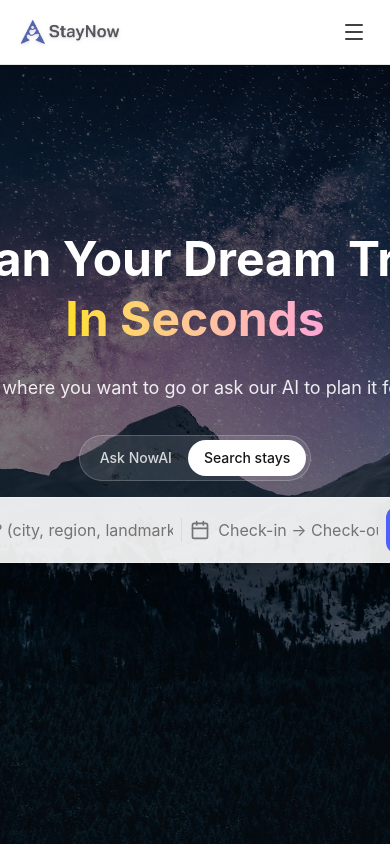
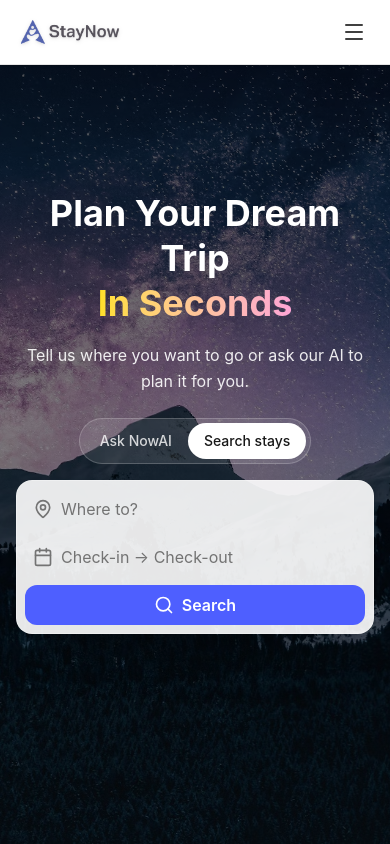
Before and after one commit to mangeshkchauhan/staynow-homepage-demo, a React (Vite) app: page / in a window 390 px wide. Both pictures are taken after typing "Sample" into the empty fields and a click on the button "Search stays". Shown: the top 844 px of the page. Built offline with nearby package versions, Linux system fonts and the light colour scheme.

Commit message:
Update HeroSection component layout and styles; adjust text sizes, padding, and input container to improve responsiveness and prevent layout shifts

```diff
--- a/src/components/HeroSection.tsx
+++ b/src/components/HeroSection.tsx
@@ -25,17 +25,17 @@ export default function HeroSection() {
 			{/* Overlay for readability */}
 			<div className="absolute inset-0 bg-linear-to-b from-black/70 via-black/50 to-black/40" />
 
-			<div className="relative max-w-5xl mx-auto px-4 sm:px-6 lg:px-8 py-12 text-center">
+			<div className="relative max-w-5xl mx-auto px-4 sm:px-6 lg:px-8 pt-20 sm:pt-24 pb-12 text-center">
 				{/* Hero Content */}
-				<div className="mb-8">
-					<h1 className="text-5xl md:text-7xl font-bold text-white mb-6 leading-tight">
+				<div className="mb-6 sm:mb-8">
+					<h1 className="text-4xl sm:text-5xl md:text-7xl font-bold text-white mb-4 sm:mb-6 leading-tight">
 						Plan Your Dream Trip
 						<br />
 						<span className="bg-linear-to-r from-yellow-300 to-pink-300 bg-clip-text text-transparent">
 							In Seconds
 						</span>
 					</h1>
-					<p className="text-lg md:text-xl text-white/90 max-w-3xl mx-auto mb-8 leading-relaxed">
+					<p className="text-base sm:text-lg md:text-xl text-white/90 max-w-3xl mx-auto mb-6 sm:mb-8 leading-relaxed">
 						Tell us where you want to go or ask our AI to plan it for you.
 					</p>
 				</div>
@@ -68,21 +68,22 @@ export default function HeroSection() {
 					</div>
 				</div>
 
-				{/* Inputs */}
+				{/* Inputs - Fixed height container to prevent layout shift */}
+				<div className="min-h-[200px] sm:min-h-[120px] flex items-start">
 					{mode === "ai" ? (
-					<div className="max-w-3xl mx-auto">
-						<div className="flex items-center gap-2 bg-white/90 rounded-2xl p-2 pl-4 border border-white/30 shadow-2xl">
-							<MapPin className="w-5 h-5 text-neutral-500" />
+						<div className="max-w-3xl mx-auto w-full">
+							<div className="flex items-center gap-2 bg-white/90 rounded-2xl p-2 pl-3 sm:pl-4 border border-white/30 shadow-2xl">
+								<MapPin className="w-5 h-5 text-neutral-500 shrink-0" />
 								<input
 									type="text"
 									value={query}
 									onChange={(e) => setQuery(e.target.value)}
 									placeholder="Try: 5 days in Tokyo in April"
-								className="flex-1 bg-transparent outline-none text-neutral-900 placeholder-neutral-500 py-3"
+									className="flex-1 bg-transparent outline-none text-neutral-900 placeholder-neutral-500 py-2 sm:py-3"
 								/>
 								<button
 									type="button"
-								className="inline-flex items-center gap-2 px-4 py-3 rounded-xl bg-linear-to-r from-pink-500 to-violet-600 text-white font-semibold hover:opacity-95"
+									className="inline-flex items-center gap-2 px-3 py-2 sm:px-4 sm:py-3 rounded-xl bg-linear-to-r from-pink-500 to-violet-600 text-white font-semibold hover:opacity-95 whitespace-nowrap"
 								>
 									<Search className="w-5 h-5" />
 									Plan trip
@@ -113,28 +114,39 @@ export default function HeroSection() {
 							</div>
 						</div>
 					) : (
-					<div className="max-w-3xl mx-auto">
-						<div className="flex items-center gap-2 bg-white/90 rounded-2xl p-2 pl-4 border border-white/30 shadow-2xl">
-							<MapPin className="w-5 h-5 text-neutral-500" />
+						<div className="max-w-3xl mx-auto w-full">
+							<div className="flex flex-col sm:flex-row sm:items-center gap-2 bg-white/90 rounded-2xl p-2 border border-white/30 shadow-2xl">
+								{/* Destination input */}
+								<div className="flex items-center gap-2 flex-1 pl-2">
+									<MapPin className="w-5 h-5 text-neutral-500 shrink-0" />
 									<input
 										type="text"
 										value={destination}
 										onChange={(e) => setDestination(e.target.value)}
-								placeholder="Where to? (city, region, landmark)"
-								className="flex-1 min-w-0 bg-transparent outline-none text-neutral-900 placeholder-neutral-500 py-3"
+										placeholder="Where to?"
+										className="flex-1 min-w-0 bg-transparent outline-none text-neutral-900 placeholder-neutral-500 py-2 sm:py-3"
 									/>
-							<span className="h-6 w-px bg-neutral-300/70" />
-							<Calendar className="w-5 h-5 text-neutral-500" />
+								</div>
+
+								{/* Separator - hidden on mobile */}
+								<span className="hidden sm:block h-6 w-px bg-neutral-300/70" />
+
+								{/* Date input */}
+								<div className="flex items-center gap-2 sm:flex-1 pl-2 sm:pl-0">
+									<Calendar className="w-5 h-5 text-neutral-500 shrink-0" />
 									<input
 										type="text"
 										value={dateRange}
 										onChange={(e) => setDateRange(e.target.value)}
 										placeholder="Check-in → Check-out"
-								className="shrink-0 w-40 md:w-56 bg-transparent outline-none text-neutral-900 placeholder-neutral-500 py-3"
+										className="flex-1 sm:w-auto bg-transparent outline-none text-neutral-900 placeholder-neutral-500 py-2 sm:py-3"
 									/>
+								</div>
+
+								{/* Search button */}
 								<button
 									type="button"
-								className="inline-flex items-center gap-2 px-4 py-3 rounded-xl bg-[rgba(78,95,255)] text-white font-semibold hover:opacity-95"
+									className="inline-flex items-center justify-center gap-2 px-3 py-2 sm:px-4 sm:py-3 rounded-xl bg-[rgba(78,95,255)] text-white font-semibold hover:opacity-95 whitespace-nowrap w-full sm:w-auto"
 								>
 									<Search className="w-5 h-5" />
 									Search
@@ -145,6 +157,7 @@ export default function HeroSection() {
 						</div>
 					)}
 				</div>
+			</div>
 		</section>
 	);
 }
```
Lines whose indentation alone changed are shown as unchanged.
